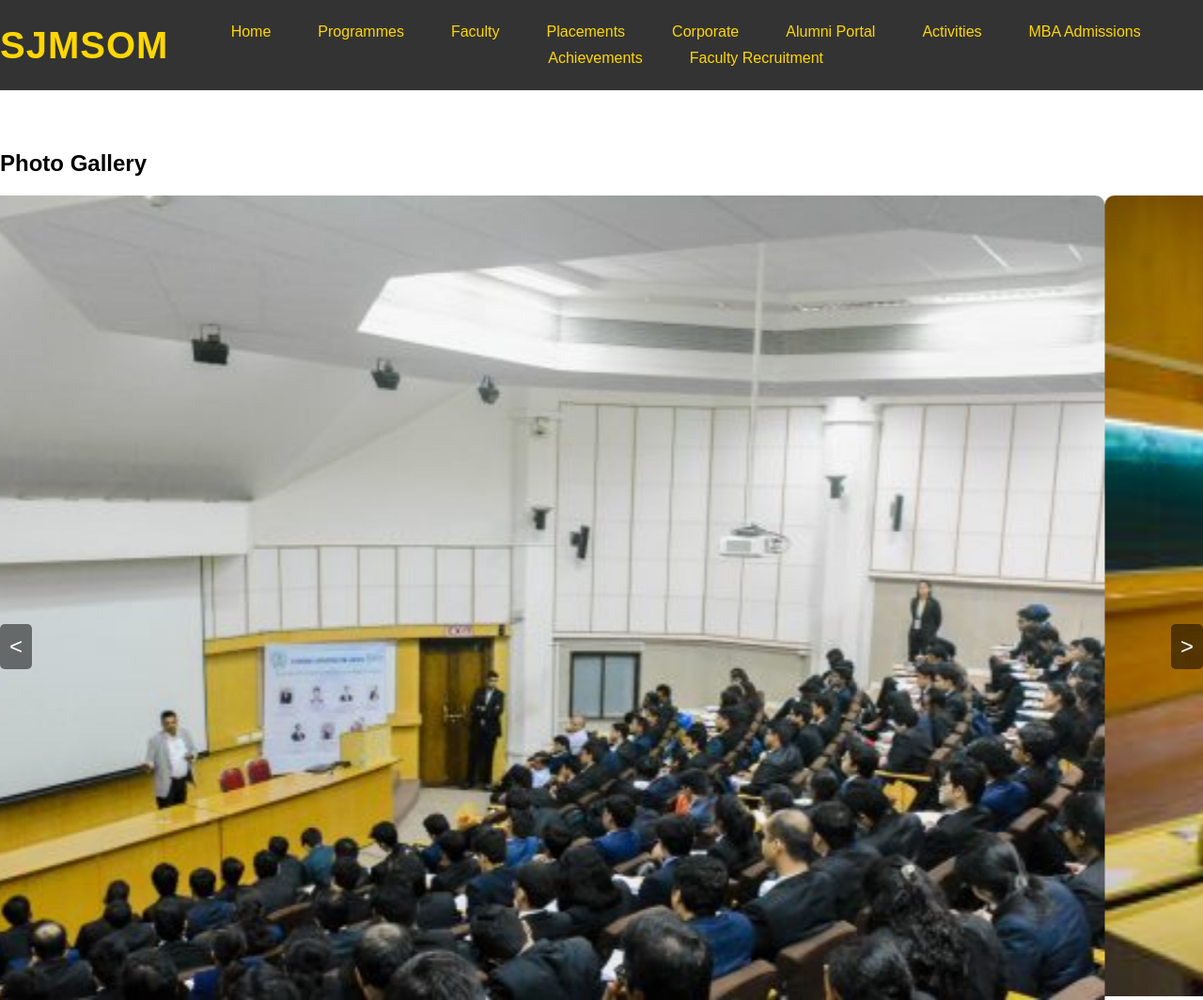
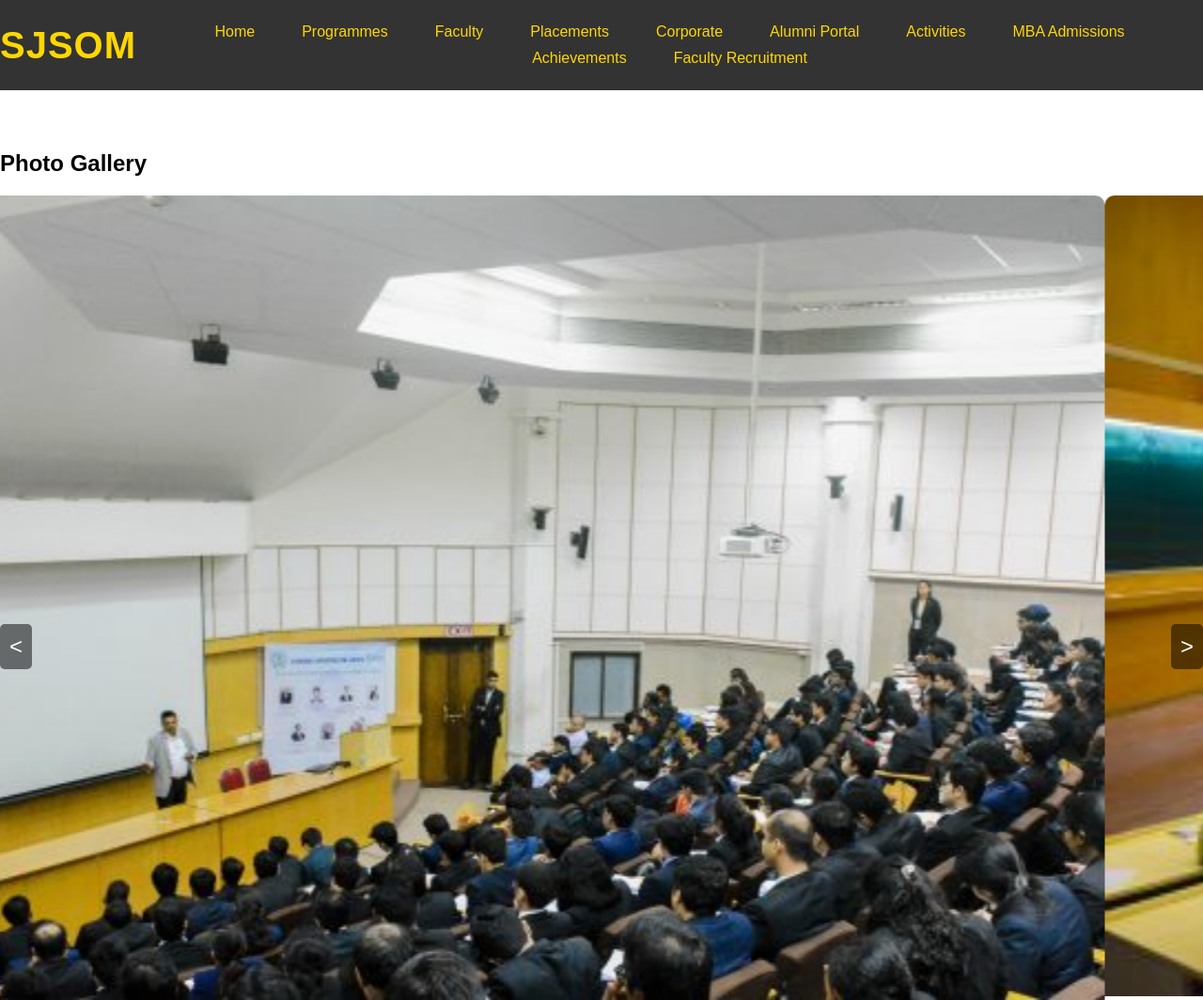
Before and after one commit to NikhilAgrawal1014/sjmsom, a plain HTML site: page index.html in a window 1280 px wide. Shown: the top 1064 px of the page at 94% size. Drawn offline with Linux system fonts and the light colour scheme.

Commit message:
Update index.html

```diff
--- a/index.html
+++ b/index.html
@@ -9,7 +9,7 @@
 <body>
     <header>
         <div class="container">
-            <h1>SJMSOM</h1>
+            <h1>SJSOM</h1>
             <nav>
                 <ul class="nav-row" id="nav-menu">
                     <li><a href="#home">Home</a></li>
```
